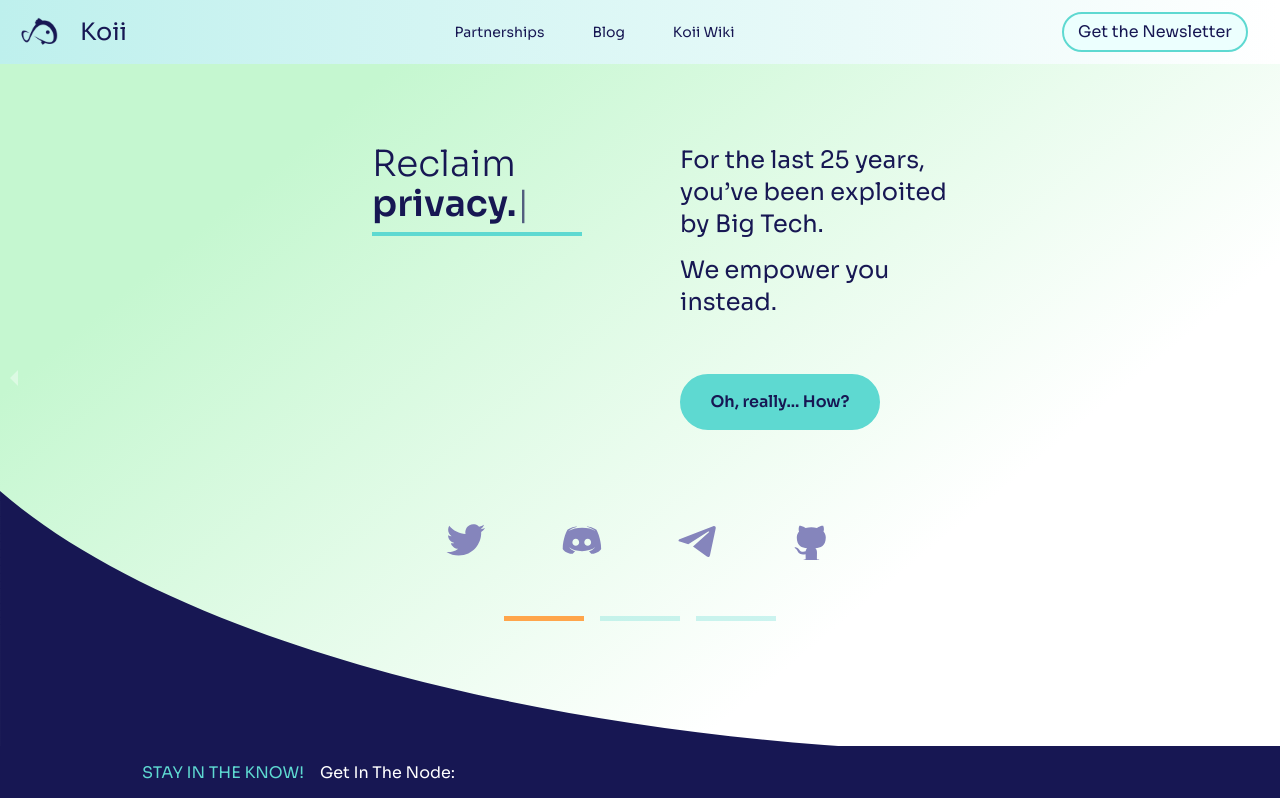
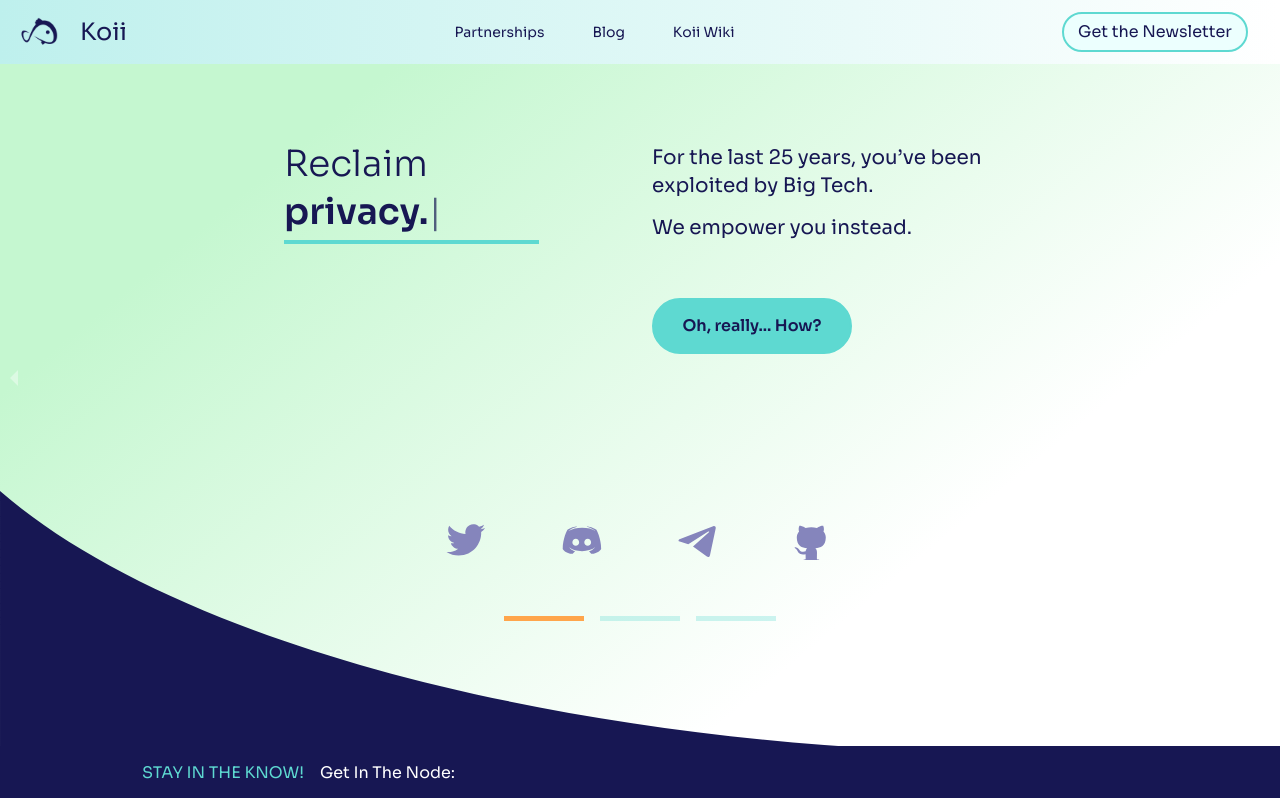
Before and after one commit to koii-network/homepage, a Next.js app: page / in a window 1280 px wide. Shown: the top 798 px of the page. Built offline with nearby package versions, Linux system fonts and the light colour scheme.

Commit message:
Tablet/hero (#92)
* hero responsive

* partners responsive

* mobile hero underline responsive

* fix lint

* small fix

* quick fix

```diff
--- a/components/hero/hero1.tsx
+++ b/components/hero/hero1.tsx
@@ -20,14 +20,17 @@ const Heroslide1 = ({
 
   return (
     <div className={`${styles.hero1}`}>
-      <div className="container grid gap-6 px-10 mx-auto md:grid-cols-2 place-content-between md:pl-24 xl:pl-48 md:pr-10 py-36 md:pb-2 h-[700px] md:h-[400px]">
+      <div className="container grid gap-6 px-10 mx-auto md:grid-cols-2 place-content-between md:pl-[0.5rem] xl:pl-48 md:pr-[0.5rem] py-36 md:pb-2 h-[700px] md:h-[400px]">
         <div className="text-3xl font-light md:text-4xl xl:text-6xl title">
-          <div className="pb-2 border-b-4 md:w-[74%] lg:pl-4 border-mint">
-            <div className="lg:pb-8">Reclaim</div>
-            <p className="inline font-semibold" ref={wrapperElementRef} />
+          <div className="pb-2 border-b-4 w-[74%] lg:pl-4 border-mint">
+            <div className="md:pb-2 lg:pb-8">Reclaim</div>
+            <p
+              className="inline font-semibold pt-[2px]"
+              ref={wrapperElementRef}
+            />
           </div>
         </div>
-        <div className="text-lg leading-8 content md:text-2xl md:max-w-sm">
+        <div className="text-lg leading-8 content md:text-xl md:w-[340px] lg:text-2xl md:max-w-sm">
           For the last 25 years, you’ve been exploited by Big Tech.
           <p className="mt-3.5">We empower you instead.</p>
           <div className="text-center link pt-14 md:text-left">
--- a/components/hero/hero2.tsx
+++ b/components/hero/hero2.tsx
@@ -19,14 +19,14 @@ const Heroslide2 = ({
 
   return (
     <div className="text-koiiblue">
-      <div className="container grid gap-6 px-10 mx-auto md:grid-cols-2 place-content-between md:pl-24 xl:pl-48 md:pr-10 py-36 md:pb-2 h-[700px] md:h-[400px]">
+      <div className="container grid gap-6 px-10 mx-auto md:grid-cols-2 place-content-between md:pl-[0.5rem] xl:pl-48 md:pr-[0.5rem] py-36 md:pb-2 h-[700px] md:h-[400px]">
         <div className="text-3xl font-light md:text-4xl xl:text-6xl title">
-          <div className="pb-2 border-b-4 xl:w-[460px] lg:pl-4 border-mint">
-            <div className="lg:pb-8">Earn for every</div>
+          <div className="pb-2 border-b-4 w-[74%] md:w-[290px] lg:w-[460px] lg:pl-4 border-mint">
+            <div className="md:pb-2 lg:pb-8">Earn for every</div>
             <p className="inline font-semibold" ref={wrapperElementRef} />
           </div>
         </div>
-        <div className="text-lg leading-8 content md:text-2xl md:max-w-sm pt-[5.2rem] md:pt-0">
+        <div className="text-lg leading-8 content md:text-xl lg:text-2xl md:w-[340px] md:max-w-sm pt-[5.2rem] md:pt-0">
           You put talent and hard work into what you create online.
           <p className="mt-3.5">It’s time you got paid for it.</p>
           <div className="text-center link pt-14 md:text-left">
--- a/components/hero/hero3.tsx
+++ b/components/hero/hero3.tsx
@@ -25,14 +25,14 @@ const Heroslide3 = ({
   const isBreakpoint = useMediaQuery(728);
   return (
     <div className={`${styles.hero3}`}>
-      <div className="container grid gap-6 px-10 mx-auto  md:grid-cols-2 place-content-between md:pl-24 xl:pl-48 md:pr-10 py-36 md:pb-2 h-[700px] md:h-[400px]">
+      <div className="container grid gap-6 px-10 mx-auto  md:grid-cols-2 place-content-between md:pl-[0.5rem] xl:pl-48 md:pr-[0.5rem] py-36 md:pb-2 h-[700px] md:h-[400px]">
         <div className="text-3xl font-light md:text-4xl xl:text-6xl title">
-          <div className=" pb-2 border-b-4 w-[74%] xl:w-[86%] lg:pl-4 border-mint">
-            <div className="lg:pb-8">Start building</div>
+          <div className=" pb-2 border-b-4 w-[74%] md::w-[86%] lg:pl-4 border-mint">
+            <div className="md:pb-2 lg:pb-8">Start building</div>
             <p className="inline font-semibold" ref={wrapperElementRef} />
           </div>
         </div>
-        <div className="text-lg leading-8 content md:text-2xl md:max-w-sm">
+        <div className="text-lg leading-8 content md:text-xl lg:text-2xl md:w-[340px] md:max-w-sm">
           Building scalable web3 apps shouldn’t be hard.
           <p className="mt-3.5">So we make it easy. </p>
           <div className="text-center link pt-14 md:text-left">
--- a/components/partners/components/partners-list.tsx
+++ b/components/partners/components/partners-list.tsx
@@ -11,7 +11,7 @@ export const PartnersList = () => {
 
   return (
     <>
-      <div className="flex z-40 flex-wrap justify-center w-[90%] md:w-[480px] lg:w-[670px] gap-4 lg:gap-4 xl:gap-x-10 mb-[30px]  md:mb-[68px]">
+      <div className="flex z-40 flex-wrap justify-center w-[90%] md:w-[480px] lg:w-[670px] md:gap-2 lg:gap-4 lg:gap-4 xl:gap-x-10 mb-[30px] md:mb-[30px]  lg:mb-[68px]">
         {partnersLinks.map(({ name, iconSrc, url }) => (
           <Iconlink
             url={url}
```
